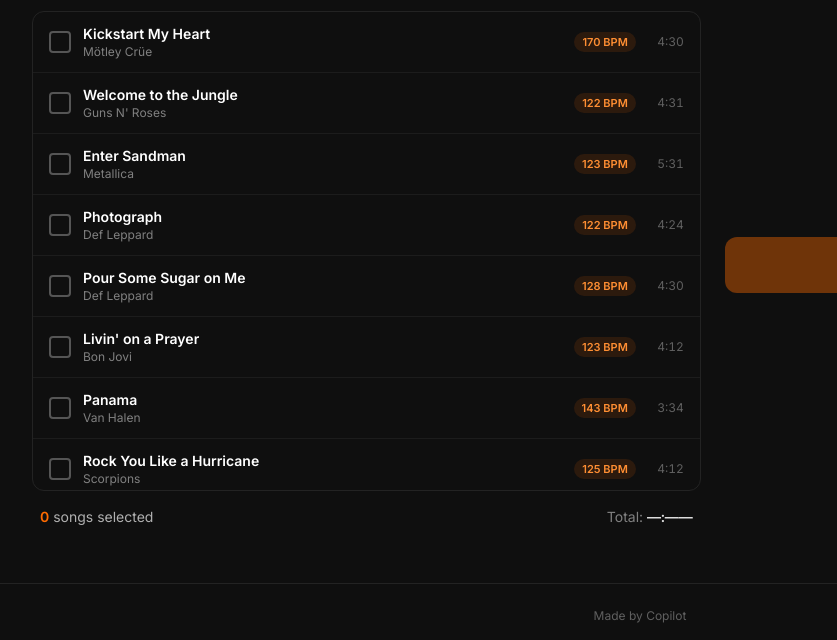
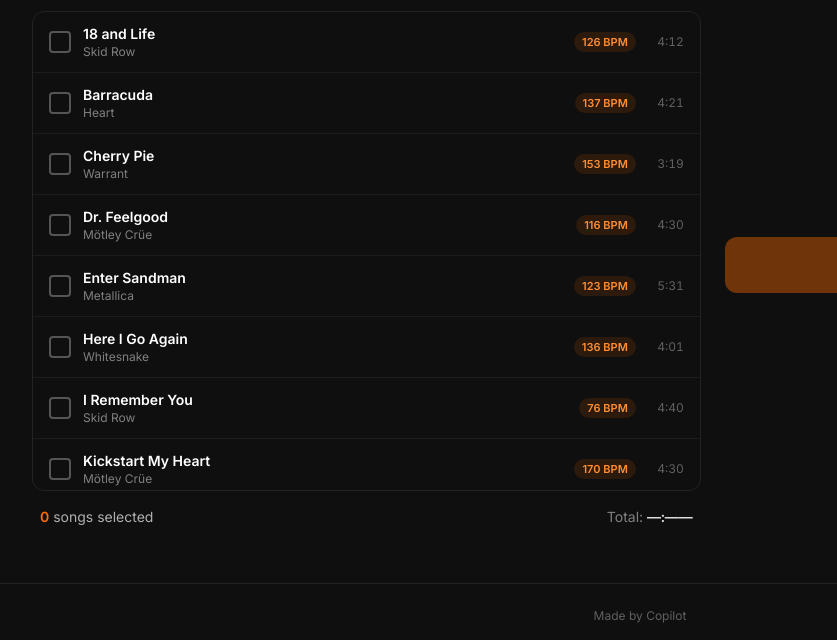
Before and after one commit to richinks/dirty-diaperz-setlist, a plain HTML site: page index.html in a window 1280 px wide. Shown: the part 176-816 px from the top of the page, 0-837 px from the left. Drawn offline with nearby package versions, Linux system fonts and the light colour scheme; no server answers.

Commit message:
Sort songs A-Z alphabetically by title

```diff
--- a/index.html
+++ b/index.html
@@ -408,6 +408,12 @@
             return window.innerWidth < 768;
         }
 
+        function sortByTitleAlpha(arr) {
+            return arr.slice().sort(function(a, b) {
+                return (a.title || "").localeCompare(b.title || "", undefined, { sensitivity: 'base' });
+            });
+        }
+
         // ====== MOBILE TABS ======
         function switchMobileTab(tab) {
             currentMobileTab = tab;
@@ -522,6 +528,9 @@
                     filtered.push(s);
                 }
             }
+
+            // Sort filtered results alphabetically by title (case-insensitive A-Z)
+            filtered = sortByTitleAlpha(filtered);
 
             if (filtered.length === 0) {
                 var noMatch = document.createElement("div");
```
